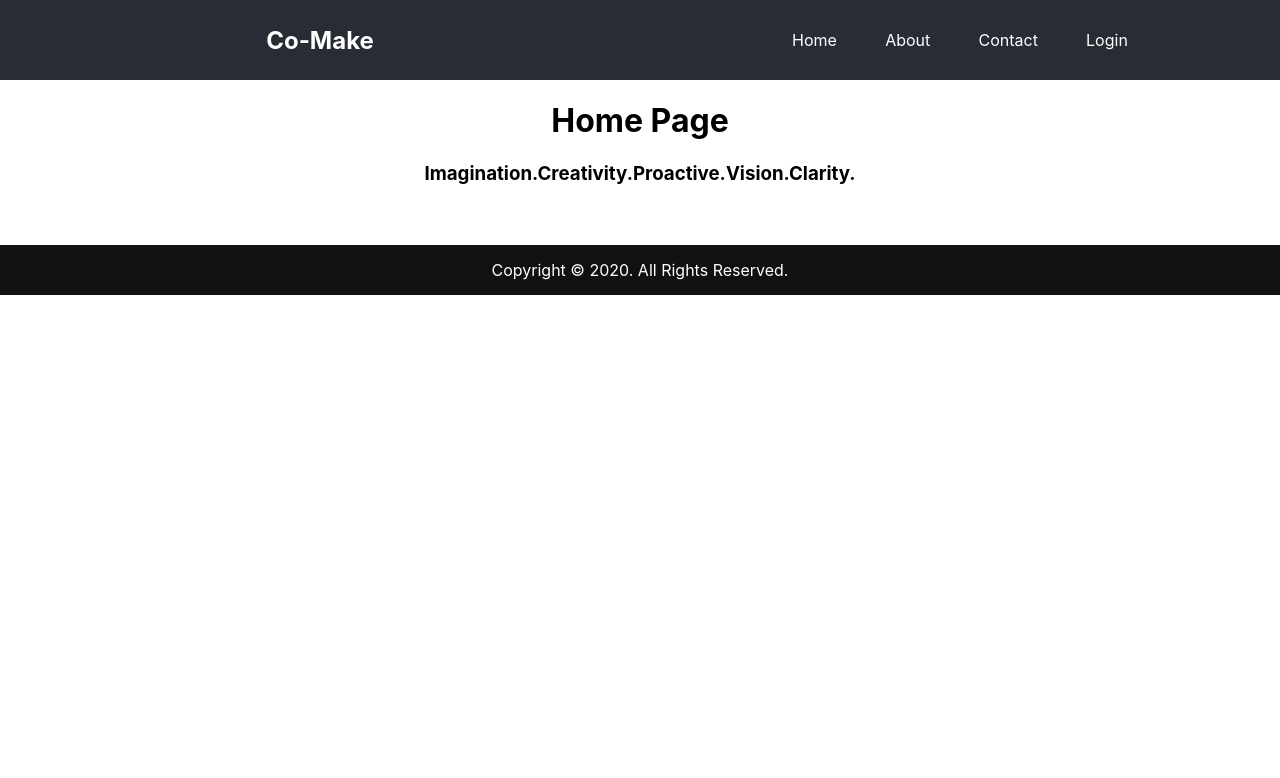
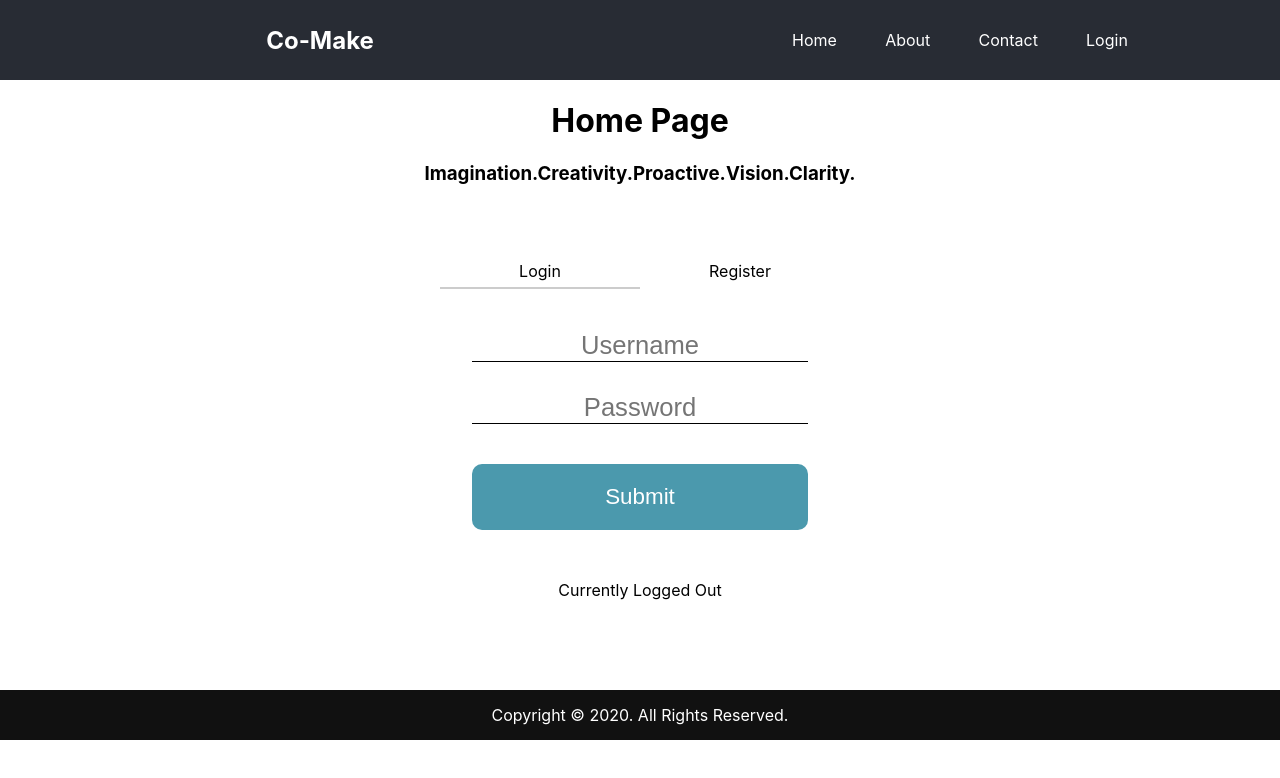
Before and after one commit to Co-make-bw/front-end, a React (Create React App) app in the folder co-make/: page / in a window 1280 px wide. Shown: the top 778 px of the page. Built offline with nearby package versions, Linux system fonts and the light colour scheme.

Commit message:
files refactored, top level state component add

```diff
--- a/co-make/src/App.js
+++ b/co-make/src/App.js
@@ -1,4 +1,5 @@
 import React from "react";
+import State from "./State";
 import Navbar from './components/Navbar';
 import Footer from './components/Footer';
 
@@ -7,6 +8,7 @@ function App() {
 	return (
 		<div>
 			<Navbar />
+			<State />
 			<Footer />
 		</div>
 	);
--- /dev/null
+++ b/co-make/src/State.js
@@ -0,0 +1,19 @@
+import React, { useState } from 'react';
+import Login from './components/Login';
+
+function State() {
+
+    const [loginBox, setLoginBox] = useState(true);
+    const [registerBox, setRegisterBox] = useState(false);
+    const [isLoggedIn, setIsLoggedIn] = useState(false);
+
+    return (
+        <Login
+        setLoginBox = {setLoginBox} loginBox = {loginBox }
+        setRegisterBox = { setRegisterBox } registerBox = { registerBox }
+        setIsLoggedIn = { setIsLoggedIn }  isLoggedIn = { isLoggedIn }
+        />
+    )
+}
+
+export default State;
--- a/co-make/src/components/Box.css
+++ b/co-make/src/components/Box.css
@@ -8,6 +8,8 @@ label {
     text-align: left;
     line-height: 16px;
     margin-bottom: 10px;
+    color: #333;
+    font-size: 0.7rem;
 }
 
 input {
@@ -17,6 +19,7 @@ input {
     background: transparent;
     border-bottom: 1px solid black;
     font-size: 1.6rem;
+    text-align: center;
 }
 
 .input-group {
--- /dev/null
+++ b/co-make/src/components/LogStatusLink.js
@@ -0,0 +1,21 @@
+import React from 'react';
+import {Link} from 'react-router-dom';
+
+function LogStatusLink(props) {
+
+    if ( props.loggedIn ) {
+        return (
+            <Link to='/logout' className='link'>
+                Logout
+            </Link>
+        )
+    }
+    return (
+        <Link to='/login' className='link'>
+            Login
+        </Link>
+    )
+
+}
+
+export default LogStatusLink;
--- /dev/null
+++ b/co-make/src/components/LogStatusRoute.js
@@ -0,0 +1,23 @@
+import React from 'react';
+import { Route } from 'react-router-dom';
+import Login from './Login';
+import Logout from './Logout';
+
+function LogStatusLink(props) {
+
+    if ( props.loggedIn ) {
+        return (
+            <Route path="/logout">
+                <Logout />
+            </Route>
+        )
+    }
+    return (
+        <Route path="/login">
+            <Login />
+        </Route>
+    )
+
+}
+
+export default LogStatusLink;
--- a/co-make/src/components/Login.js
+++ b/co-make/src/components/Login.js
@@ -1,62 +1,55 @@
-import React, { useState} from "react";
+import React from "react";
 import LoginBox from "./LoginBox";
 import Register from "./Register";
 import LoggedInState from "./LoggedInState";
-import Tagline from './Tagline';
 import "./Default.css";
 
-function Login() {
-
-    const [loginBox, setLoginBox] = useState(true);
-    const [registerBox, setRegisterBox] = useState(false);
-    const [isLoggedIn, setIsLoggedIn] = useState(false);
+function Login(props) {
 
     function showLogin(e) {
         e.preventDefault();
-        setLoginBox(true);
-        setRegisterBox(false);
+        props.setLoginBox(true);
+        props.setRegisterBox(false);
     }
 
     function showRegistration(e) {
         e.preventDefault();
-        setLoginBox(false);
-        setRegisterBox(true);
+        props.setLoginBox(false);
+        props.setRegisterBox(true);
     }
 
     return (
         <div className="root-container">
 
-            <Tagline />
-
             <div className="box-controller">
                 <div className="controller">
                     <div
                     onClick={showLogin}
-                    className={"header" + (loginBox ? " selected" : "")}
+                    className={"header" + (props.loginBox ? " selected" : "")}
                     >Login</div>
                 </div>
                 <div className="controller">
                     <div
                     onClick={showRegistration}
-                    className={"header" + (registerBox ? " selected" : "")}
+                    className={"header" + (props.registerBox ? " selected" : "")}
                     >Register</div>
                 </div>
             </div>
             <div className="box-container">
                 <div className="controller">
 
-                    { loginBox &&
+                    { props.loginBox &&
                     <LoginBox
-                    setLogin = { setIsLoggedIn }/> }
+                    setLogin = { props.setIsLoggedIn }/> }
 
-                    { registerBox &&
+                    { props.registerBox &&
                     <Register
-                    shRegistration={ showRegistration }
+                    shRegistration={ props.showRegistration }
                     />}
 
                 </div>
             </div>
-            <div style={{marginBottom: 30 }}><LoggedInState loggedInStatus={isLoggedIn} /></div>
+            <div style={{marginBottom: 30 }}><LoggedInState loggedInStatus={props.isLoggedIn} /></div>
         </div>
     )
 
--- a/co-make/src/components/LoginBox.js
+++ b/co-make/src/components/LoginBox.js
@@ -1,13 +1,12 @@
 import React from 'react';
 import axios from 'axios';
-// import { useHistory } from 'react-router-dom';
+import { useHistory } from 'react-router-dom';
 import { connect } from 'react-redux';
 import { Formik, Form, Field, ErrorMessage } from 'formik';
 import './Box.css';
 
 function LoginBox(props) {
-	// const history = useHistory();
-	console.log("props: ", props);
+	const history = useHistory();
 
 	return (
 		<div className='inner-container'>
@@ -28,28 +27,47 @@ function LoginBox(props) {
 						onSubmit={( values ) => {
 							let submitValues = values;
 							axios
-								.post(
-									'https://cors-anywhere.herokuapp.com/https://eddiemadrigal.net/users/users.json',
-									submitValues
+								.get(
+									'https://cors-anywhere.herokuapp.com/https://eddiemadrigal.net/users/users.json', submitValues
 								)
 								.then(res => {
 
-									console.log('response for login:', res);
 									const myData = [];
-									res.data.forEach(({username, password, email }) => {
+									res.data.forEach(({id, fname, lname, username, password, email }) => {
 										myData.push({
+											id: `${id}`,
+											fname: `${fname}`,
+											lname: `${lname}`,
 											username: `${username}`,
 											password: `${password}`,
 											email: `${email}` });
 									});
 
-									console.log('myData Array: ', myData);
+									let userResults = myData.filter( function(user) {
+										return user["username"] === values.username;
+									});
 
-									// props.setLogin(true);
-									// window.localStorage.setItem('id', res.data[0].id);
-									// let currentId = window.localStorage.getItem('id');
-									// console.log(currentId);
-									// history.push(`/dashboard/${res.data[0].id}`);
+									if (userResults.length > 0) {
+										console.log("User found");
+										let passwordResults = userResults.filter( function(user) {
+											return user["password"] === values.password;
+										});
+										if (passwordResults.length > 0) {
+											console.log("Password is good");
+											props.setLogin(true);
+											console.log("ID: ", passwordResults[0]["id"]);
+											window.sessionStorage.setItem('id', passwordResults[0]["id"]);
+											let currentId = window.sessionStorage.getItem('id');
+											console.log(currentId);
+											history.push(`/dashboard/${currentId}`);
+										} else {
+											console.log("Password not good.")
+										}
+									} else {
+										console.log("No user found");
+									}
+
+
 								})
 								.catch(err => {
 									console.log('error from user login post', err);
--- /dev/null
+++ b/co-make/src/components/Logout.js
@@ -0,0 +1,16 @@
+import React from "react";
+import { useHistory } from 'react-router-dom';
+import Home from './Home';
+
+function Logout() {
+
+    sessionStorage.clear();
+    const history = useHistory();
+    history.push(`/`);
+
+    return (
+        <Home />
+    )
+}
+
+export default Logout;
--- a/co-make/src/components/Navbar.js
+++ b/co-make/src/components/Navbar.js
@@ -3,11 +3,13 @@ import { BrowserRouter as Router, Switch, Route, Link } from 'react-router-dom';
 import Home from './Home';
 import About from './About';
 import Contact from './Contact';
-import Login from './Login';
+import LogStatusLink from './LogStatusLink';
+import LogStatusRoute from './LogStatusRoute';
 import DashboardDefault from './Dashboard/Default';
 import './Navbar.css';
 
 function Navbar() {
+
 
 	return (
 		<Router>
@@ -24,9 +26,7 @@ function Navbar() {
 					<Link to='/contact' className='link'>
 						Contact
 					</Link>
-					<Link to='/login' className='link'>
-						Login
-					</Link>
+					<LogStatusLink />
 				</div>
 			</nav>
 
@@ -37,9 +37,7 @@ function Navbar() {
 			<Route path="/contact">
 			  <Contact />
 			</Route>
-			<Route path="/login">
-			  <Login />
-			</Route>
+
 			<Route path="/dashboard/:id">
 			  <DashboardDefault />
 			</Route>
--- a/co-make/src/components/Register.js
+++ b/co-make/src/components/Register.js
@@ -71,16 +71,16 @@ function Register(props) {
                         {({ values, handleChange, isSubmitting}) => (
                             <Form id="loginForm">
                                 <label htmlFor="username">Username<span className="star">*</span></label>
-                                <Field autoFocus type="text" name="username" autoComplete="off" onChange = {handleChange} />
+                                <Field placeholder="Username" autoFocus type="text" name="username" autoComplete="off" onChange = {handleChange} />
                                 <ErrorMessage name="username" component="div"/>
                                 <label htmlFor="email">Email<span className="star">*</span></label>
-                                <Field type="email" name="email" autoComplete="off"/>
+                                <Field placeholder="Email" type="email" name="email" autoComplete="off"/>
                                 <ErrorMessage name="email" component="div"/>
                                 <label htmlFor="password">Password<span className="star">*</span></label>
-                                <Field type="password" name="password" autoComplete="off"/>
+                                <Field placeholder="Password" type="password" name="password" autoComplete="off"/>
                                 <ErrorMessage name="password" component="div"/>
                                 <label htmlFor="password2">Confirm Password<span className="star">*</span></label>
-                                <Field type="password" name="password2" autoComplete="off"/>
+                                <Field placeholder="Confirm Password" type="password" name="password2" autoComplete="off"/>
                                 <ErrorMessage name="password2" component="div"/>
                                 <div className="tos">
                                     <Field type="checkbox" name="tos"/>
```
